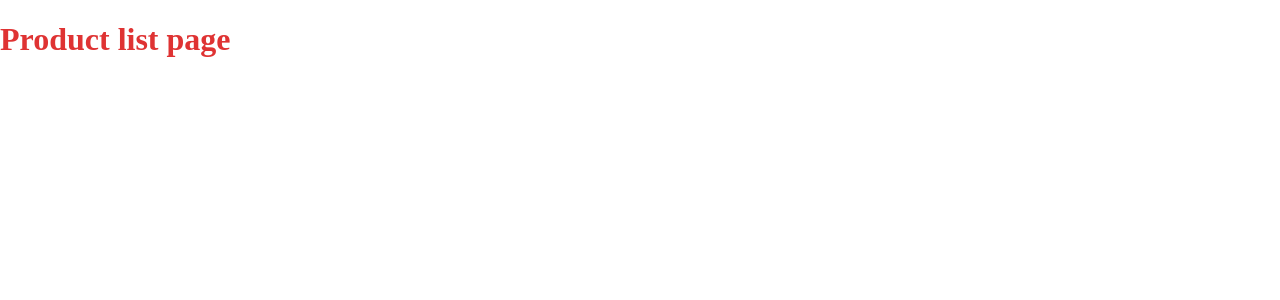
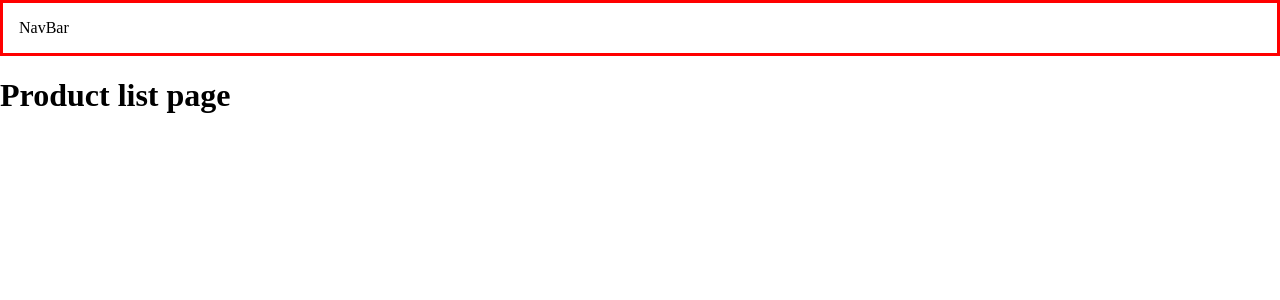
Before and after one commit to cwilvx/react-mini-storefront, a React (Create React App) app: page / in a window 1280 px wide. Shown: the top 300 px of the page. Built offline with nearby package versions, Linux system fonts and the light colour scheme.

Commit message:
add navbar

```diff
--- a/src/App.tsx
+++ b/src/App.tsx
@@ -1,11 +1,11 @@
 import React from "react";
 import "./scss/index.scss";
-import Test from "./components/Test";
 import ProductDisplay from "./views/PDP";
 import ProductList from "./views/PLP";
 
 import { BrowserRouter as Router, Route, Routes } from "react-router-dom";
 import NotFound from "./views/NotFound";
+import NavBar from "./components/NavBar";
 
 class App extends React.Component {
   TProps = {
@@ -14,7 +14,8 @@ class App extends React.Component {
   render() {
     return (
       <Router>
-        <div className="App">
+        <div id="app">
+          <NavBar />
           <Routes>
             <Route path="/" element={<ProductList />} />
             <Route path="/product" element={<ProductDisplay />} />
--- /dev/null
+++ b/src/components/NavBar.tsx
@@ -0,0 +1,21 @@
+import React from "react";
+
+interface Props {}
+
+interface State {}
+
+class NavBar extends React.Component<Props, State> {
+  constructor(props: Props) {
+    super(props);
+    this.state = {};
+  }
+  render() {
+    return (
+      <div id="navbar">
+        <div id="nav">NavBar</div>
+      </div>
+    );
+  }
+}
+
+export default NavBar;
--- a/src/scss/index.scss
+++ b/src/scss/index.scss
@@ -1,11 +1,20 @@
 @import "./vars.scss";
+@import "./navbar.scss";
 
+
+html {
+  padding: 0;
+  margin: 0;
+}
 body {
   margin: 0;
   -webkit-font-smoothing: antialiased;
   -moz-osx-font-smoothing: grayscale;
+  padding: 0;
 }
 
-h1 {
-  color: $red;
+#app {
+  width: 100%;
+  max-width: 1600px;
+  margin: 0 auto;
 }
--- /dev/null
+++ b/src/scss/navbar.scss
@@ -0,0 +1,4 @@
+#nav {
+  border: solid red;
+  padding: 1rem;
+}
```
